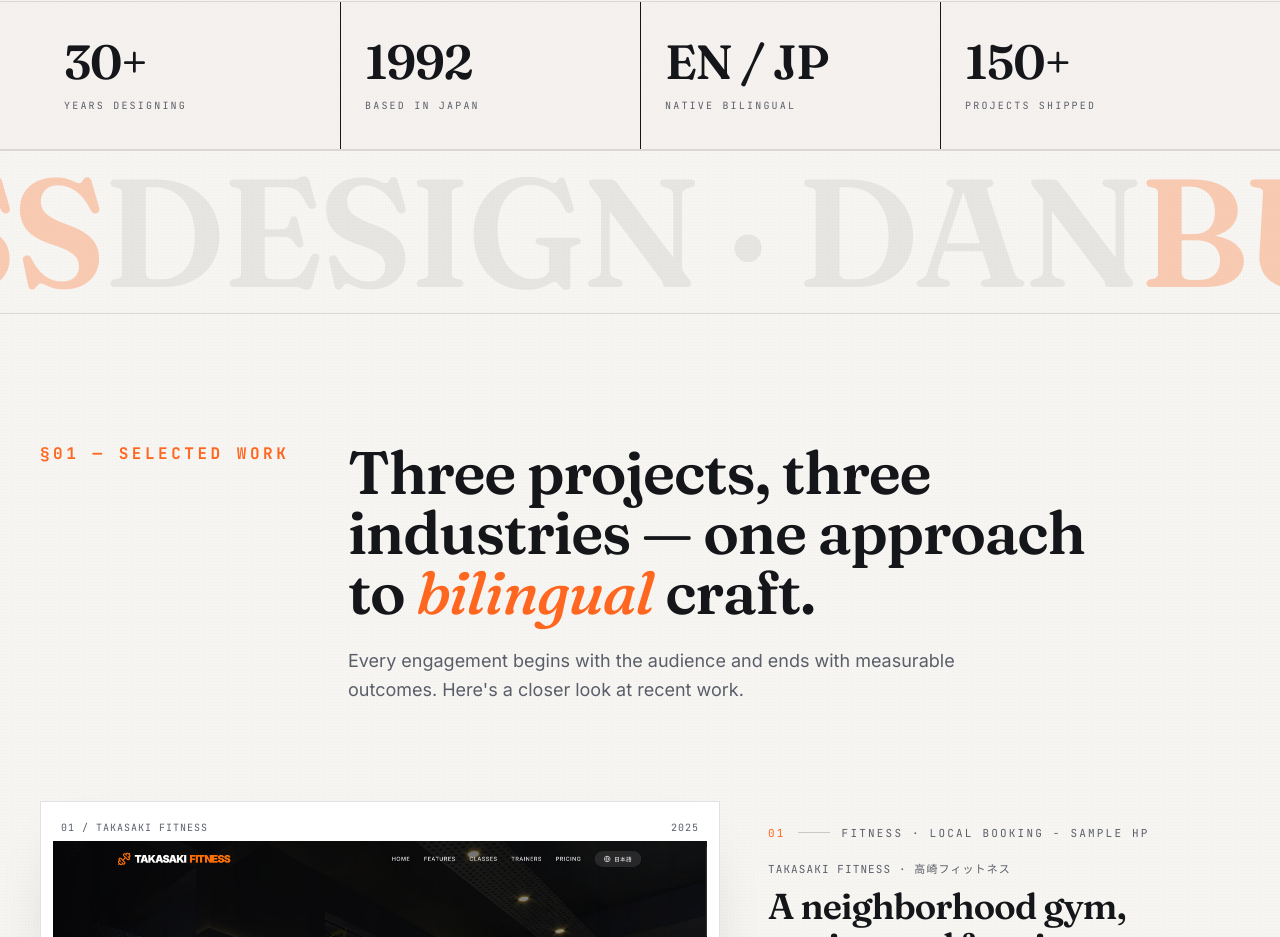
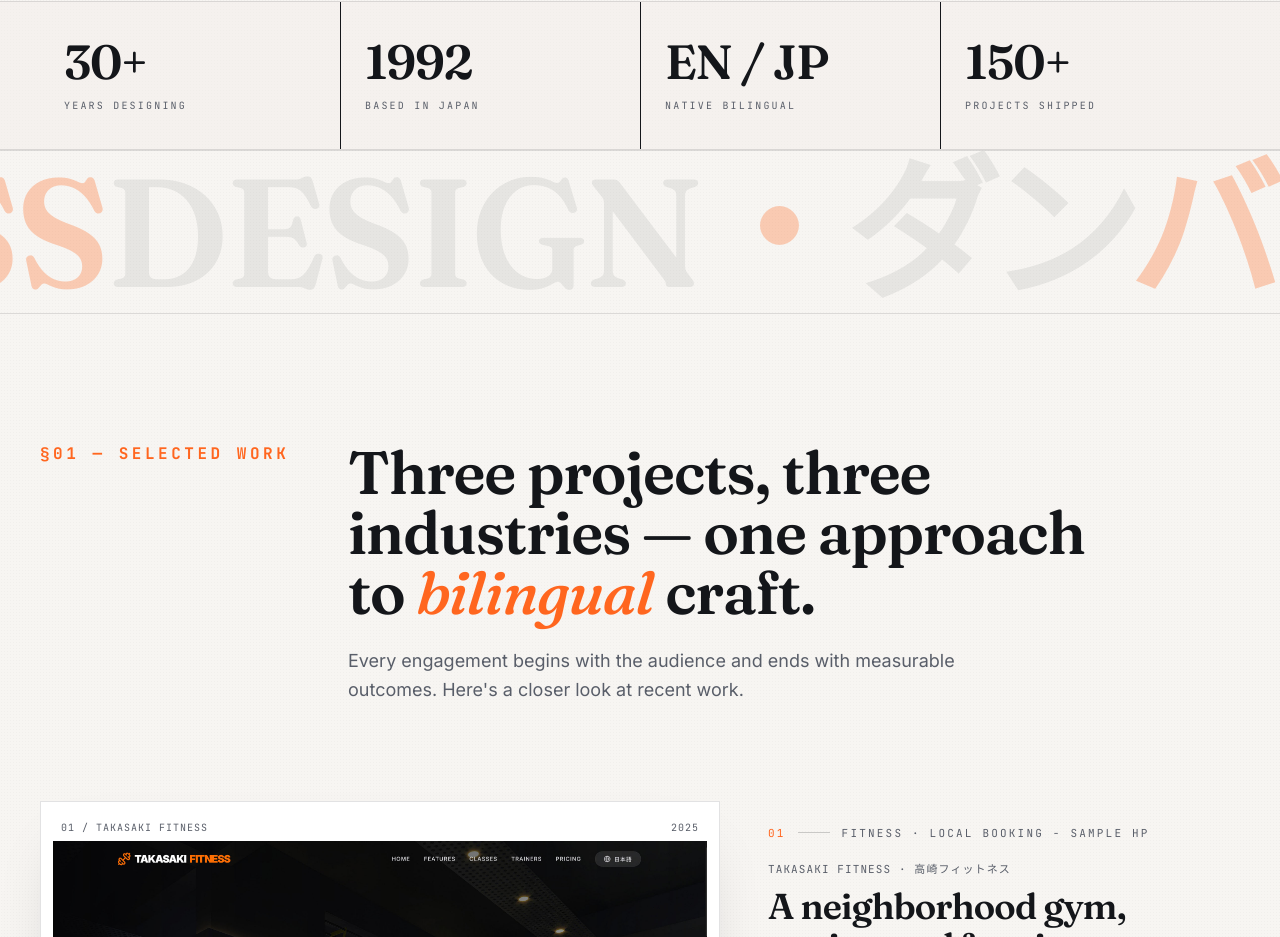
Before and after one commit to canuckinjapan-cmd/Dan-Burgess-LV-AIS, a React (Vite) app: page / in a window 1280 px wide. Shown: the part 1054-1991 px from the top of the page. Built offline with nearby package versions, Linux system fonts and the light colour scheme; no server answers.

Commit message:
feat: localize kinetic wordmark to Japanese
Add Japanese transliteration to the wordmark and adjust animation speed to accommodate the extended content length.

```diff
--- a/src/components/KineticWordmark.tsx
+++ b/src/components/KineticWordmark.tsx
@@ -4,7 +4,11 @@ export const KineticWordmark = () => {
       <span className="text-ink/[0.07]">DAN</span>
       <span className="text-accent-brand/30">BURGESS</span>
       <span className="text-ink/[0.07]">DESIGN</span>
-      <span className="text-ink/[0.07]">&nbsp;·&nbsp;</span>
+      <span className="text-accent-brand/30 font-bold tracking-[-0.05em]">・</span>
+      <span className="text-ink/[0.07] font-bold tracking-[-0.08em]">ダン</span>
+      <span className="text-accent-brand/30 font-bold tracking-[-0.08em]">バージェス</span>
+      <span className="text-ink/[0.07] font-bold tracking-[-0.08em]">デザイン</span>
+      <span className="text-accent-brand/30 font-bold tracking-[-0.05em]">・</span>
     </span>
   );
 
--- a/src/index.css
+++ b/src/index.css
@@ -111,7 +111,7 @@
   .rule { border-color: hsl(var(--rule) / 0.12); }
 
   /* Marquee for kinetic wordmark */
-  .animate-marquee-h { animation: marquee-h 38s linear infinite; }
+  .animate-marquee-h { animation: marquee-h 76s linear infinite; }
   @keyframes marquee-h {
     0% { transform: translateX(0); }
     100% { transform: translateX(-50%); }
--- a/tailwind.config.ts
+++ b/tailwind.config.ts
@@ -123,7 +123,7 @@ export default {
         "accordion-down": "accordion-down 0.2s ease-out",
         "accordion-up": "accordion-up 0.2s ease-out",
         "marquee-v": "marquee-vertical 22s linear infinite",
-        "marquee-h": "marquee-horizontal 28s linear infinite",
+        "marquee-h": "marquee-horizontal 56s linear infinite",
         "fade-in-up": "fade-in-up 0.8s cubic-bezier(0.16,1,0.3,1) both",
         "pulse-dot": "pulse-dot 1.6s ease-in-out infinite",
         "portrait-fade-out": "portrait-fade-out 2.5s ease-in-out forwards",
```
